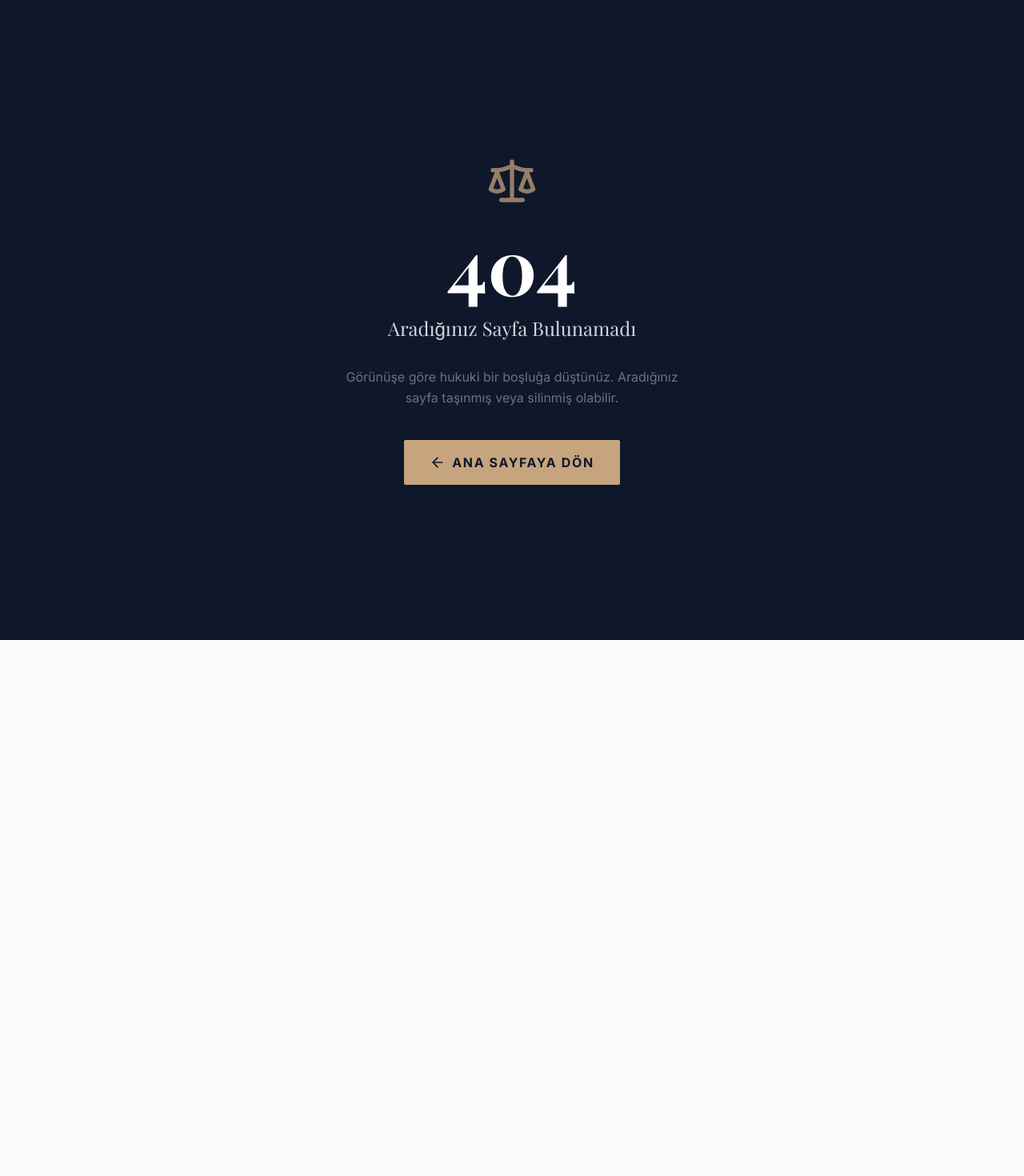
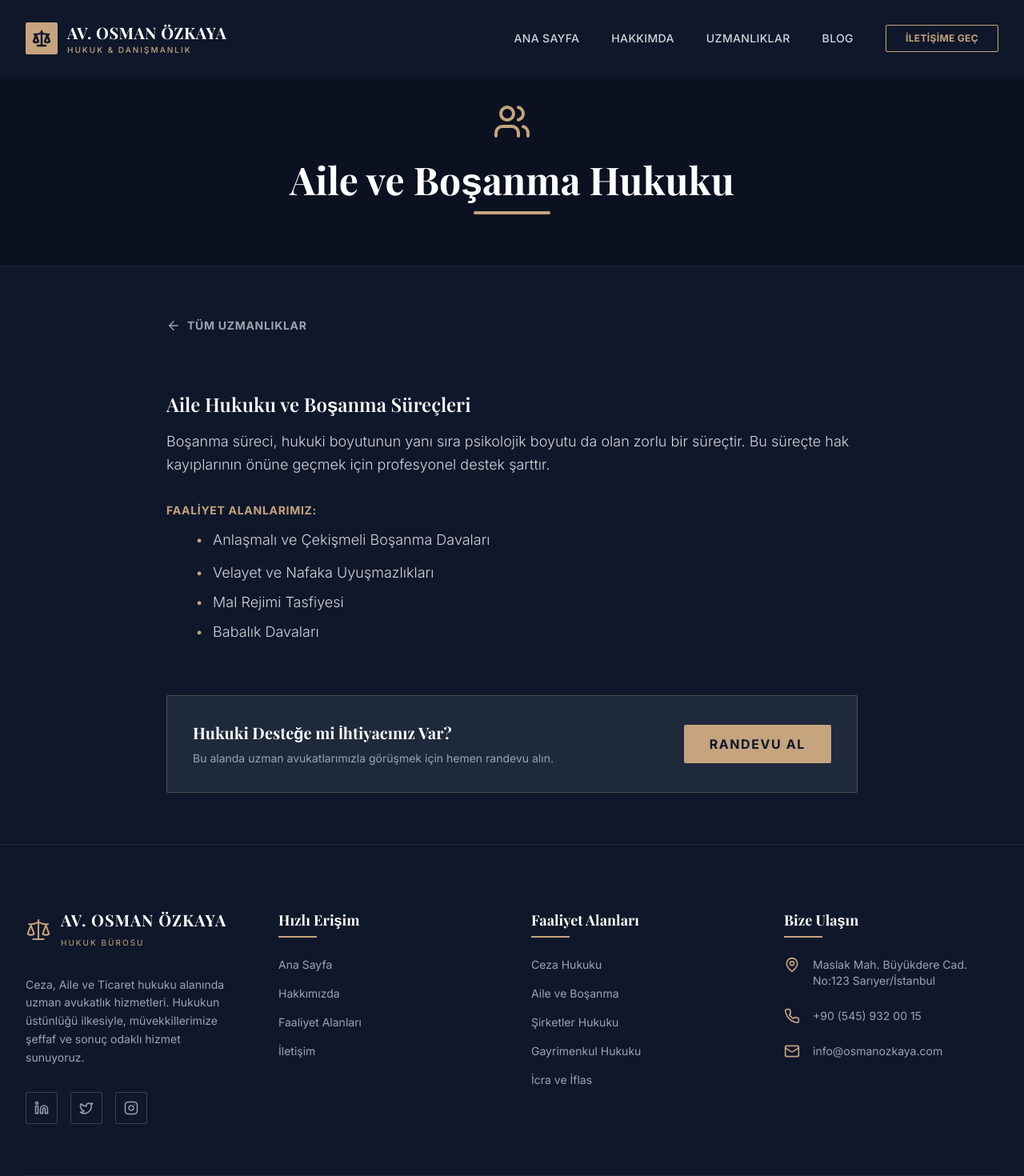
Before and after one commit to OCS00/avukat-proje2, a Next.js app: page /uzmanliklar/aile-bosanma in a window 1280 px wide. Before the commit this address had no page. Shown: the top 1470 px of the page at 80% size. Before the commit the page ends 800 px from the top, so only its background shows below. Built offline with nearby package versions, Linux system fonts and the light colour scheme; a web font is replaced by a local one.

Commit message:
Refactor Services component and add service detail page with dynamic routing

```diff
--- /dev/null
+++ b/src/app/uzmanliklar/[slug]/page.js
@@ -0,0 +1,73 @@
+// src/app/uzmanliklar/[slug]/page.js
+import Navbar from "@/components/Navbar";
+import Footer from "@/components/Footer";
+import { servicesData } from "@/servicesData";
+import { notFound } from "next/navigation";
+import Link from "next/link";
+import { ArrowLeft, CheckCircle2 } from "lucide-react";
+
+export function generateStaticParams() {
+  return servicesData.map((service) => ({
+    slug: service.slug,
+  }));
+}
+
+export default function ServiceDetailPage({ params }) {
+  const service = servicesData.find((s) => s.slug === params.slug);
+
+  if (!service) {
+    notFound();
+  }
+
+  return (
+    <main className="bg-[#0f172a] min-h-screen">
+      <Navbar />
+
+      {/* BAŞLIK ALANI (HEADER) */}
+      <div className="pt-32 pb-16 bg-[#0b1120] border-b border-gray-800">
+        <div className="max-w-4xl mx-auto px-4 text-center">
+          <div className="flex justify-center text-[#c5a47e] mb-6 animate-fade-in">
+            {service.icon}
+          </div>
+          <h1 className="text-4xl md:text-5xl font-playfair font-bold text-white mb-4">
+            {service.title}
+          </h1>
+          <div className="w-24 h-1 bg-[#c5a47e] mx-auto rounded-full"></div>
+        </div>
+      </div>
+
+      {/* İÇERİK ALANI */}
+      <div className="max-w-4xl mx-auto px-4 py-16">
+
+        {/* Geri Dön Butonu */}
+        <Link href="/uzmanliklar" className="inline-flex items-center text-gray-400 hover:text-[#c5a47e] mb-10 transition-colors text-sm font-bold uppercase tracking-wider">
+          <ArrowLeft size={18} className="mr-2" />
+          Tüm Uzmanlıklar
+        </Link>
+
+        {/* Yazı İçeriği */}
+        <div className="prose prose-invert prose-lg max-w-none">
+          {/* İçerik HTML formatında olduğu için dangerouslySetInnerHTML kullanıyoruz */}
+          <div
+            dangerouslySetInnerHTML={{ __html: service.content }}
+            className="text-gray-300 leading-relaxed font-light [&>h3]:text-white [&>h3]:font-playfair [&>h3]:text-2xl [&>h3]:mt-8 [&>h3]:mb-4 [&>h4]:text-[#c5a47e] [&>h4]:uppercase [&>h4]:tracking-wider [&>h4]:text-sm [&>h4]:font-bold [&>h4]:mt-8 [&>ul]:space-y-2 [&>ul>li]:flex [&>ul>li]:items-center [&>ul>li]:before:content-['•'] [&>ul>li]:before:text-[#c5a47e] [&>ul>li]:before:mr-3"
+          />
+        </div>
+
+        {/* Aksiyon Kutusu */}
+        <div className="mt-16 bg-[#1e293b] p-8 border border-[#c5a47e]/30 rounded-sm flex flex-col md:flex-row items-center justify-between gap-6">
+          <div>
+            <h3 className="text-xl font-playfair font-bold text-white mb-2">Hukuki Desteğe mi İhtiyacınız Var?</h3>
+            <p className="text-gray-400 text-sm">Bu alanda uzman avukatlarımızla görüşmek için hemen randevu alın.</p>
+          </div>
+          <Link href="/iletisim" className="bg-[#c5a47e] text-[#0f172a] px-8 py-3 rounded-sm font-bold uppercase tracking-widest hover:bg-white transition-colors whitespace-nowrap">
+            Randevu Al
+          </Link>
+        </div>
+
+      </div>
+
+      <Footer />
+    </main>
+  );
+}
--- a/src/components/Services.jsx
+++ b/src/components/Services.jsx
@@ -1,42 +1,9 @@
 // src/components/Services.jsx
-import { Scale, Gavel, Users, FileText, ShieldAlert, Briefcase } from "lucide-react";
-
-const services = [
-  {
-    title: "Ceza Hukuku",
-    desc: "Ağır ceza ve asliye ceza mahkemelerindeki tüm süreçlerin titizlikle takibi.",
-    icon: <Gavel size={32} />
-  },
-  {
-    title: "Aile & Boşanma",
-    desc: "Anlaşmalı ve çekişmeli boşanma, velayet, nafaka ve mal rejimi davaları.",
-    icon: <Users size={32} />
-  },
-  {
-    title: "Ticaret Hukuku",
-    desc: "Şirketler hukuku, sözleşmeler, birleşme ve devralma süreçleri danışmanlığı.",
-    icon: <Briefcase size={32} />
-  },
-  {
-    title: "Gayrimenkul",
-    desc: "Tapu iptal tescil, kira tespit ve tahliye davaları ile hukuki danışmanlık.",
-    icon: <FileText size={32} />
-  },
-  {
-    title: "İcra ve İflas",
-    desc: "Alacak takibi, haciz işlemleri ve iflas erteleme süreçlerinin yönetimi.",
-    icon: <Scale size={32} />
-  },
-  {
-    title: "İdare Hukuku",
-    desc: "İdari işlemlerin iptali ve tam yargı davalarında hukuki temsil hizmeti.",
-    icon: <ShieldAlert size={32} />
-  }
-];
+import Link from "next/link";
+import { servicesData } from "@/servicesData"; // Veriyi buradan alıyoruz
 
 export default function Services() {
   return (
-    // Arka planı koyu lacivert yaptık (#0f172a)
     <section className="py-24 bg-[#0f172a]" id="uzmanliklar">
       <div className="max-w-7xl mx-auto px-4 sm:px-6 lg:px-8">
 
@@ -44,7 +11,6 @@ export default function Services() {
           <span className="text-[#c5a47e] font-bold tracking-widest uppercase text-xs mb-2 block">
             Çalışma Alanlarımız
           </span>
-          {/* Başlık rengini Beyaz yaptık */}
           <h2 className="text-3xl md:text-4xl font-playfair font-bold text-white mb-6">
             Uzmanlık ve Faaliyet Alanları
           </h2>
@@ -52,11 +18,11 @@ export default function Services() {
         </div>
 
         <div className="grid grid-cols-1 md:grid-cols-2 lg:grid-cols-3 gap-8">
-          {services.map((service, index) => (
-            <div
+          {servicesData.map((service, index) => (
+            <Link
+              href={`/uzmanliklar/${service.slug}`} // ARTIK LİNKE GİDİYOR
               key={index}
-              // Kart arka planını biraz daha açık koyu (#1e293b) yaptık
-              className="group p-10 bg-[#1e293b] border border-gray-800 hover:border-[#c5a47e] transition-all duration-500 rounded-sm hover:-translate-y-2"
+              className="group p-10 bg-[#1e293b] border border-gray-800 hover:border-[#c5a47e] transition-all duration-500 rounded-sm hover:-translate-y-2 block"
             >
               <div className="text-[#c5a47e] mb-6 group-hover:scale-110 transition-transform duration-500">
                 {service.icon}
@@ -64,10 +30,13 @@ export default function Services() {
               <h3 className="text-xl font-playfair font-bold text-white mb-4 transition-colors">
                 {service.title}
               </h3>
-              <p className="text-gray-400 leading-relaxed text-sm transition-colors">
-                {service.desc}
+              <p className="text-gray-400 leading-relaxed text-sm transition-colors line-clamp-3">
+                {service.shortDesc}
               </p>
-            </div>
+              <div className="mt-6 text-[#c5a47e] text-xs font-bold uppercase tracking-widest opacity-0 group-hover:opacity-100 transition-opacity transform translate-y-2 group-hover:translate-y-0">
+                Detaylı Bilgi &rarr;
+              </div>
+            </Link>
           ))}
         </div>
 
--- /dev/null
+++ b/src/servicesData.js
@@ -0,0 +1,50 @@
+// src/servicesData.js
+import { Gavel, Users, Briefcase, FileText, Scale, ShieldAlert } from "lucide-react";
+
+export const servicesData = [
+  {
+    slug: "ceza-hukuku", // Linkte görünecek isim
+    title: "Ceza Hukuku",
+    icon: <Gavel size={48} />,
+    shortDesc: "Ağır ceza ve asliye ceza mahkemelerindeki süreçlerin takibi.",
+    content: `
+      <h3>Ceza Hukukunda Profesyonel Savunma</h3>
+      <p>Ceza hukuku, kişilerin özgürlüğünü doğrudan ilgilendiren en hassas hukuk dalıdır. Soruşturma aşamasından kovuşturma evresine, istinaftan Yargıtay sürecine kadar her aşama hayati önem taşır.</p>
+      <p>Büromuz; Ağır Ceza Mahkemeleri ve Asliye Ceza Mahkemeleri'nin görev alanına giren suçlarda müvekkillerinin yasal haklarını titizlikle savunmaktadır.</p>
+      <h4>Hizmetlerimiz:</h4>
+      <ul>
+        <li>Karakol ve Savcılık ifade süreçlerinde hazır bulunma</li>
+        <li>Tutukluluğa itiraz başvuruları</li>
+        <li>Ağır Ceza davalarında sanık müdafiliği veya mağdur vekilliği</li>
+      </ul>
+    `
+  },
+  {
+    slug: "aile-bosanma",
+    title: "Aile ve Boşanma Hukuku",
+    icon: <Users size={48} />,
+    shortDesc: "Anlaşmalı ve çekişmeli boşanma, velayet ve nafaka davaları.",
+    content: `
+      <h3>Aile Hukuku ve Boşanma Süreçleri</h3>
+      <p>Boşanma süreci, hukuki boyutunun yanı sıra psikolojik boyutu da olan zorlu bir süreçtir. Bu süreçte hak kayıplarının önüne geçmek için profesyonel destek şarttır.</p>
+      <h4>Faaliyet Alanlarımız:</h4>
+      <ul>
+        <li>Anlaşmalı ve Çekişmeli Boşanma Davaları</li>
+        <li>Velayet ve Nafaka Uyuşmazlıkları</li>
+        <li>Mal Rejimi Tasfiyesi</li>
+        <li>Babalık Davaları</li>
+      </ul>
+    `
+  },
+  {
+    slug: "ticaret-hukuku",
+    title: "Ticaret ve Şirketler Hukuku",
+    icon: <Briefcase size={48} />,
+    shortDesc: "Şirketler hukuku, sözleşmeler ve ticari danışmanlık.",
+    content: `
+      <h3>Şirketler İçin Hukuki Danışmanlık</h3>
+      <p>Ticari hayatın dinamik yapısı, şirketlerin hukuki risklerini minimize etmesini gerektirir. Sözleşmelerin hazırlanmasından, şirket birleşmelerine kadar geniş bir yelpazede hizmet sunuyoruz.</p>
+    `
+  },
+  // Diğerlerini de aynı mantıkla ekleyebilirsin...
+];
```
